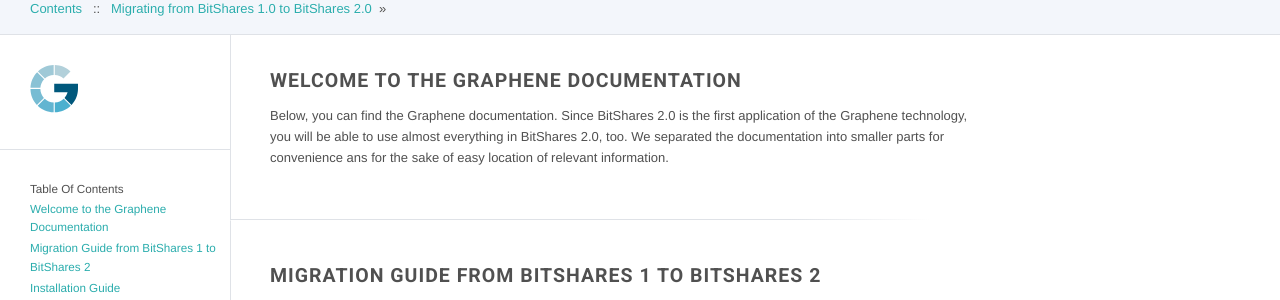
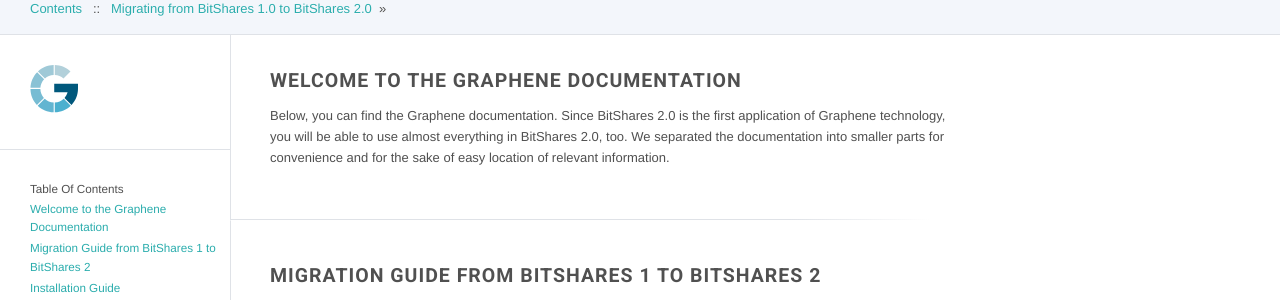
Before and after one commit to bitshares/docs.bitshares.org, a Sphinx documentation site: the page built from source/index.rst, in a window 1280 px wide and 900 px high, scrolled down 713 px. Shown: the part 152-452 px from the top of the window. Built offline with Sphinx 7.4.7, drawn with Linux system fonts in a browser that asks for light colours; the version number could not be read and is left out.

Commit message:
Delulos inputs from forum

```diff
--- a/source/index.rst
+++ b/source/index.rst
@@ -2,9 +2,9 @@
 =========================================
 
 Below, you can find the Graphene documentation. Since BitShares 2.0 is the
-first application of the Graphene technology, you will be able to use almost
+first application of Graphene technology, you will be able to use almost
 everything in BitShares 2.0, too. We separated the documentation into smaller
-parts for convenience ans for the sake of easy location of relevant
+parts for convenience and for the sake of easy location of relevant
 information.
 
 Migration Guide from BitShares 1 to BitShares 2
--- a/source/integration/index.rst
+++ b/source/integration/index.rst
@@ -11,7 +11,7 @@
 * its network effect, and
 * its existing ecosystem.
 
-We here illustrate the steps necessary to securely operate as
+We here illustrate the steps necessary to securely operate as a
 
 * merchant,
 * exchange, or
```
Also changed, not shown: other parts of source/integration/index.rst (+1 -1 lines).
